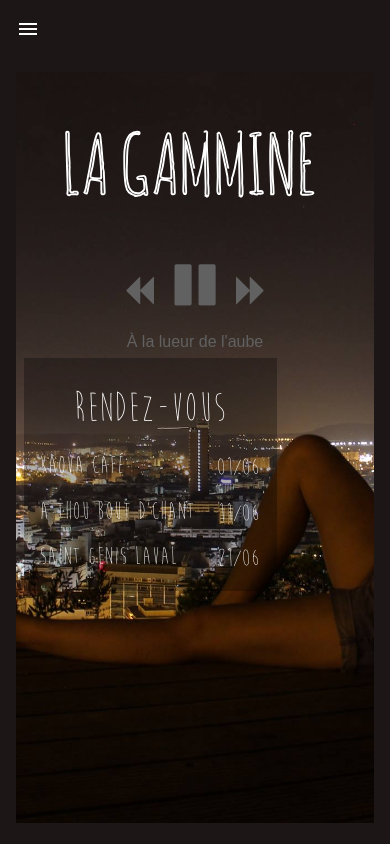
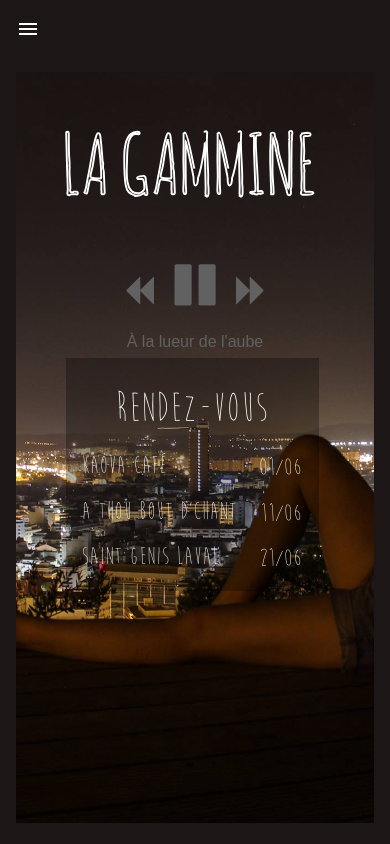
Before and after one commit to YannigSmagghe/LaGammine, a PHP site: page / in a window 390 px wide. Run offline with PHP 8.4, Linux system fonts and the light colour scheme; some libraries are stand-ins or nearby versions.

Commit message:
centrer responsive target blank

```diff
--- a/app/styles/main.css
+++ b/app/styles/main.css
@@ -264,6 +264,7 @@ html, body {
   padding-top: 1vh;
   padding-bottom: 1vh;
   background-color: rgba(0, 0,  0, 0.3);
+  margin-left: 14%;
 }
 @media screen and (min-width: 1240px) {
   .date-container {
```
